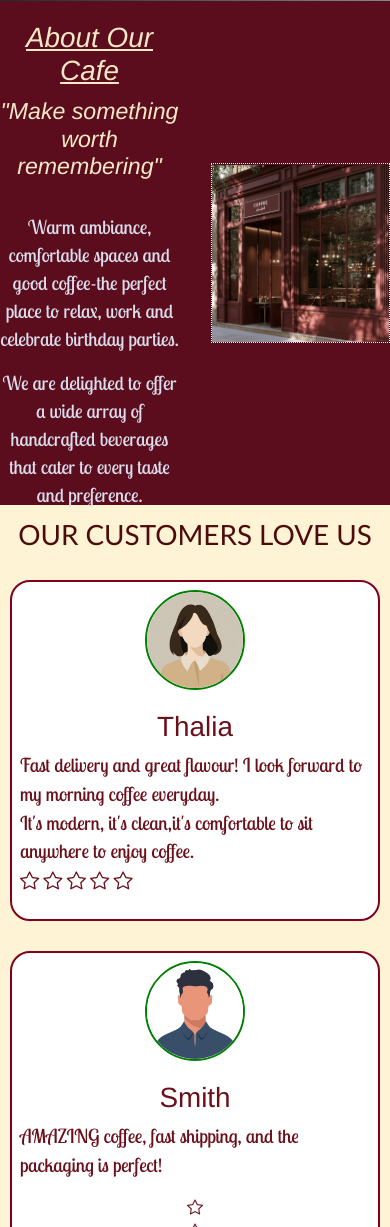
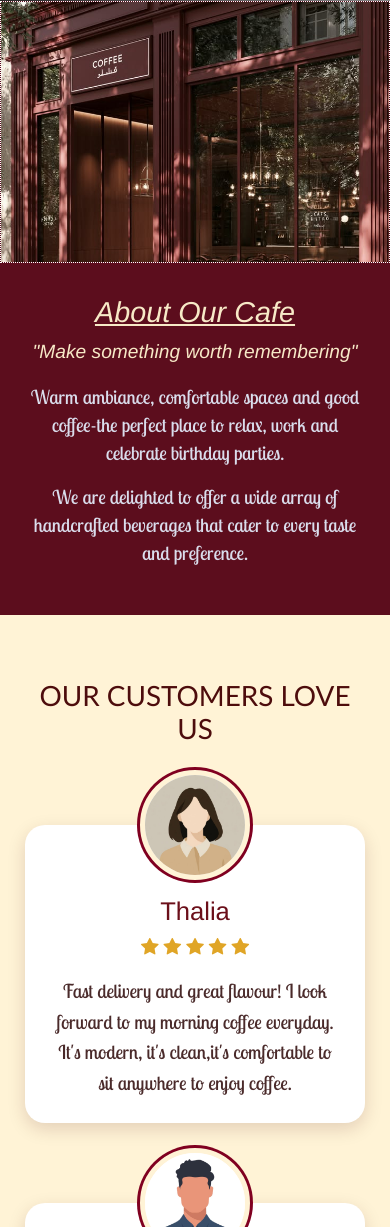
Before and after one commit to kyawMhtet/sfu-coffee-shop, a plain HTML site: page index.html in a window 390 px wide. Shown: the part 773-2000 px from the top of the page. Drawn offline with nearby package versions, Linux system fonts and the light colour scheme; grey boxes are pictures that could not be loaded.

Commit message:
restyle search box, review cards and about section responsive

```diff
--- a/css/style.css
+++ b/css/style.css
@@ -312,43 +312,62 @@ main{
 /*Section2: Review Section*/
 .shop-review-section{
     background-color:#FFF3D6;
-    border: none;
-    min-height:500px;
-    display:grid;
-    align-items:center;
-    justify-content:center;
-    padding:13px 10px;
+    padding: 4rem 1.5rem;
 }
+/*flex-wrap + center: leftover cards stay in the middle*/
 .shop-review-card-container{
-    display: grid;
-    grid-template-columns: repeat(auto-fill,minmax(240px,1fr));
-    gap:30px;
+    display: flex;
+    flex-wrap: wrap;
+    justify-content: center;
+    gap: 5rem 2rem;
+    max-width: 1100px;
+    margin: 5rem auto 0 auto;
 }
 .review-card{
-    background-color:white;
+    flex: 1 1 280px;
+    max-width: 340px;
     display: flex;
     flex-direction: column;
-    justify-content: space-between;
+    align-items: center;
+    text-align: center;
+    background-color: white;
+    color: #6B0F1A;
+    padding: 0 1.5rem 1.5rem 1.5rem;
     border-radius: 20px;
-    border: 2px
-    solid #800020;
-    color:#6B0F1A;
-    align-items: center;
-    padding:8px;
+    box-shadow: 0 6px 18px rgba(64,7,13,0.15);
+    transition: transform 0.3s ease, box-shadow 0.3s ease;
 }
- .shop-review-section .review-card img{
-    width: 100px;
-    height: 100px;
+.review-card:hover{
+    transform: translateY(-8px);
+    box-shadow: 0 14px 28px rgba(64,7,13,0.25);
+}
+/*negative margin lifts the photo over the top edge of the card*/
+.review-card img{
+    width: 110px;
+    height: 110px;
     object-fit: cover;
     border-radius: 50%;
-    border: 2px solid green;
-    margin-bottom: 20px;
-
+    border: 5px solid #FFF3D6;
+    box-shadow: 0 0 0 3px #800020;
+    background-color: white;
+    margin-top: -55px;
+    margin-bottom: 1rem;
 }
-.review-card:hover{
-    transform: translateY(-10px);
-    transition: 0.8s;
-    box-shadow: 2px 4px 8px rgba(0,0,0,0.5);
+.review-card h2{
+    font-size: 1.6rem;
+    margin-bottom: 0.4rem;
+}
+.review-stars{
+    display: flex;
+    gap: 5px;
+    color: #E0A526;
+    font-size: 1.1rem;
+    margin-bottom: 1rem;
+}
+.review-card .feedback{
+    color: #4A2A2A;
+    line-height: 1.6;
+    margin-bottom: 0;
 }
 .shop-review-section .Title{
     font-size: 21px;
@@ -439,6 +458,25 @@ main{
         background-color: rgba(255,248,232,0.08);
     }
 
+    /* About: one column, image on top, text below */
+    .shop-about-section{
+        grid-template-columns: 1fr;
+        gap: 0;
+    }
+    .content-image-container img{
+        display: block;
+        width: 100%;
+        height: 420px;
+        object-fit: cover;
+        object-position: center 20%; /*keeps the COFFEE sign visible*/
+        margin-top: 0;
+    }
+    .content{
+        grid-area: auto;
+        transform: none;
+        padding: 2.5rem 2rem;
+    }
+
     /* Happy hour: image full width on top, text + button side by side */
     .happy-hour-container{
         grid-template-columns: 1fr 1fr;
@@ -456,10 +494,25 @@ main{
 }
 
 /* Small phones (below 576px) */
-@media (max-width: 575.98px){
+@media (max-width: 575px){
     .shop-header-container .navbar{ min-height: 64px; }
     .shop-logo{ font-size: 1.1rem; }
     .shop-logo img{ height: 3rem; }
+
+    /* About: shorter image, smaller headings */
+    .content-image-container img{
+        height: 260px;
+    }
+    .content{
+        padding: 2rem 1.25rem;
+    }
+    .content > h1{
+        font-size: 1.8rem;
+    }
+    .content > h3{
+        font-size: 1.2rem;
+        margin-bottom: 1.25rem;
+    }
 
     /* Happy hour: one column, normal order (heading first) */
     .happy-hour-container{
--- a/index.html
+++ b/index.html
@@ -163,7 +163,6 @@
     </section>
 
     <!--Own Section2-->
-    <!--Review1-->
     <section class="shop-review-section">
       <div class="Title">
         <h1>
@@ -171,56 +170,56 @@
         </h1>
       </div>
       <div class="shop-review-card-container">
+        <!--Review1-->
         <div class="review-card">
-          <img src="images/review1.jpg" alt="review1" ;>
-          <h1>Thalia</h1>
+          <img src="images/review1.jpg" alt="review1">
+          <h2>Thalia</h2>
+          <div class="review-stars" role="img" aria-label="5 out of 5 stars">
+            <i class="bi bi-star-fill" aria-hidden="true"></i>
+            <i class="bi bi-star-fill" aria-hidden="true"></i>
+            <i class="bi bi-star-fill" aria-hidden="true"></i>
+            <i class="bi bi-star-fill" aria-hidden="true"></i>
+            <i class="bi bi-star-fill" aria-hidden="true"></i>
+          </div>
           <p class="feedback">
             Fast delivery and great flavour!
             I look forward to my morning coffee everyday.
             <br>
             It's modern, it's clean,it's comfortable to sit anywhere to enjoy coffee.
-            <br>
-
-            <i class="bi bi-star"></i>
-            <i class="bi bi-star"></i>
-            <i class="bi bi-star"></i>
-            <i class="bi bi-star"></i>
-            <i class="bi bi-star"></i>
-
-
-
           </p>
         </div>
         <!--Review2-->
         <div class="review-card">
-          <img src="images/review2.jpg" alt="review2" ;>
-          <h1>Smith</h1>
+          <img src="images/review2.jpg" alt="review2">
+          <h2>Smith</h2>
+          <div class="review-stars" role="img" aria-label="5 out of 5 stars">
+            <i class="bi bi-star-fill" aria-hidden="true"></i>
+            <i class="bi bi-star-fill" aria-hidden="true"></i>
+            <i class="bi bi-star-fill" aria-hidden="true"></i>
+            <i class="bi bi-star-fill" aria-hidden="true"></i>
+            <i class="bi bi-star-fill" aria-hidden="true"></i>
+          </div>
           <p class="feedback">
-            AMAZING coffee, fast shipping, and the packaging is perfect! </p>
-          <i class="bi bi-star"></i>
-          <i class="bi bi-star"></i>
-          <i class="bi bi-star"></i>
-          <i class="bi bi-star"></i>
-          <i class="bi bi-star"></i>
-
+            AMAZING coffee, fast shipping, and the packaging is perfect!
+          </p>
         </div>
         <!--Review3-->
         <div class="review-card">
-          <img src="images/review3.jpg" alt="review3" ;>
-          <h1>Jihoon</h1>
+          <img src="images/review3.jpg" alt="review3">
+          <h2>Jihoon</h2>
+          <div class="review-stars" role="img" aria-label="5 out of 5 stars">
+            <i class="bi bi-star-fill" aria-hidden="true"></i>
+            <i class="bi bi-star-fill" aria-hidden="true"></i>
+            <i class="bi bi-star-fill" aria-hidden="true"></i>
+            <i class="bi bi-star-fill" aria-hidden="true"></i>
+            <i class="bi bi-star-fill" aria-hidden="true"></i>
+          </div>
           <p class="feedback">
             A hidden gem! Expect great friendly service and really good coffee.
             <br>
             A variety of milks available and fresh coffee beans.
             Competitive prices.Waht's not to like?
-            <br>
-
           </p>
-          <i class="bi bi-star"></i>
-          <i class="bi bi-star"></i>
-          <i class="bi bi-star"></i>
-          <i class="bi bi-star"></i>
-          <i class="bi bi-star"></i>
         </div>
       </div>
     </section>
```
Also changed, not shown: css/style_shop.css (+43 -26 lines), js/script_product.js (+7 -7 lines), products.html (+7 -2 lines).
